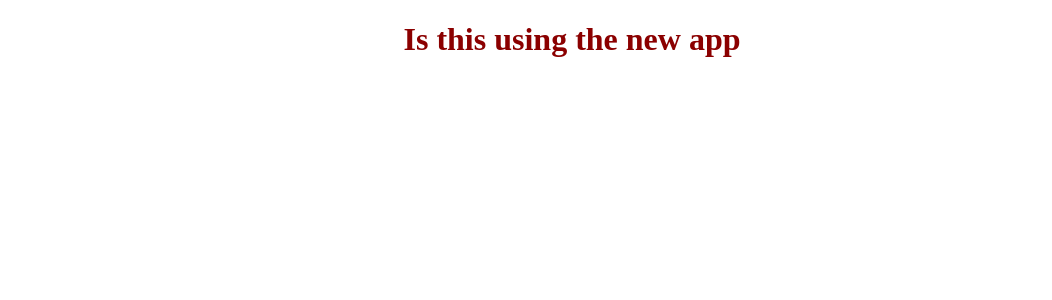
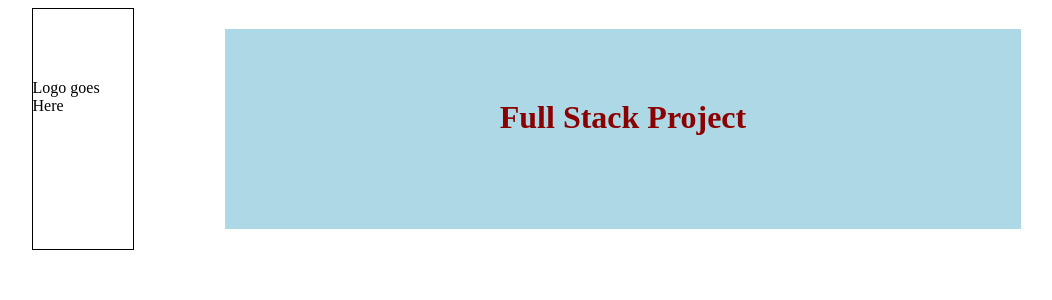
Before and after one commit to joecwilson/FullStack, a Django app: template templates/hello_webpack.html in a window 1280 px wide. Shown: the top 300 px of the page, without its empty margins (68-1120 px from the left). Run offline with Django 3.2, Linux system fonts and the light colour scheme; the template is opened without the code that fills it, so the values that code supplies are empty; style sheets or scripts are compiled from the project's sources.

Commit message:
Added Header

```diff
--- a/assets/App.js
+++ b/assets/App.js
@@ -1,10 +1,10 @@
 import React, { Component } from 'react';
-
+import Header from './Header.js'
 
 export default function App(){
     return(
-        <div>
-            <h1>Is this using the new app</h1>
+        <div >
+            <Header></Header>
         </div>
     )
 }
--- /dev/null
+++ b/assets/Header.js
@@ -0,0 +1,13 @@
+import React, { Component } from 'react';
+
+
+export default function Header(){
+    return(
+        <div className="grid-container">
+            <div className="logo"> Logo goes Here</div>
+            <h1 className="title">
+                Full Stack Project
+            </h1>
+        </div>
+    )
+}
--- /dev/null
+++ b/static/css/styles.css
@@ -0,0 +1,23 @@
+.grid-container {
+    display: grid;
+    grid-template-columns: auto auto auto auto auto;
+}
+
+.logo {
+    width: 100px;
+    height: 100px;
+    border: 1px solid black;
+    margin: auto;
+    padding: 70px 0 70px 0;
+}
+
+.title {
+    grid-column: 2 / span 3;
+    background-color: lightblue;
+    padding: 70px 0 70px 0;
+}
+
+h1 {
+    color: darkred;
+    text-align: center;
+}
--- a/static/styles.css
+++ /dev/null
@@ -1,4 +0,0 @@
-h1 {
-    color: darkred;
-    text-align: center;
-}
--- a/templates/hello_webpack.html
+++ b/templates/hello_webpack.html
@@ -4,7 +4,7 @@
   <head>
       <meta charset="UTF-8">
       <title>Getting Started with Django and Webpack</title>
-      <link rel="stylesheet" href="{% static 'styles.css' %}">
+      <link rel="stylesheet" href="{% static 'css/styles.css' %}">
   </head>
   <body>
     <div id="root"></div>
```
